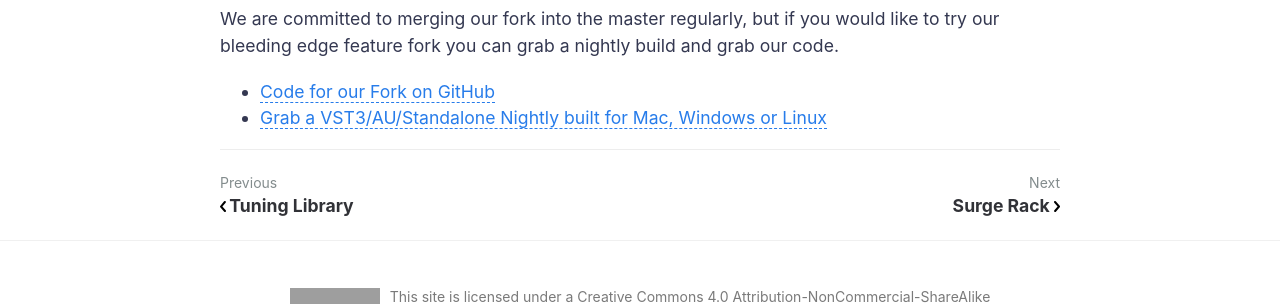
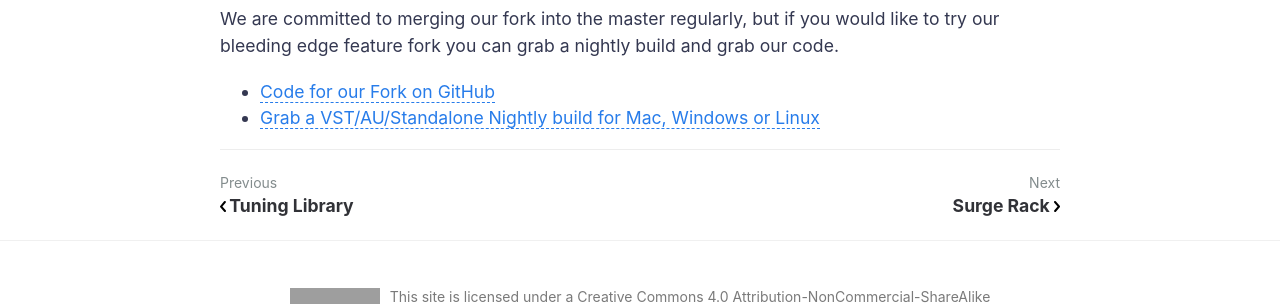
Before and after one commit to surge-synthesizer/surge-synth-team.org, a Jekyll site: the page built from _posts/2020-02-15-dexed.md, in a window 1280 px wide. Shown: the part 984-1288 px from the top of the page. Built offline with Jekyll 4.4.1, drawn with Linux system fonts in a browser that asks for light colours; grey boxes are pictures that could not be loaded.

Commit message:
Edits
Change built -> build.
Change VST3 to VST to include the VST2 versions we have for Linux.

```diff
--- a/_posts/2020-02-15-dexed.md
+++ b/_posts/2020-02-15-dexed.md
@@ -21,4 +21,4 @@ We are committed to merging our fork into the master regularly, but if you would
 you can grab a nightly build and grab our code.
 
 * [Code for our Fork on GitHub](https://github.com/surge-synthesizer/dexed.git)
-* [Grab a VST3/AU/Standalone Nightly built for Mac, Windows or Linux](https://github.com/surge-synthesizer/dexed/releases/tag/Nightly)
+* [Grab a VST/AU/Standalone Nightly build for Mac, Windows or Linux](https://github.com/surge-synthesizer/dexed/releases/tag/Nightly)
```
